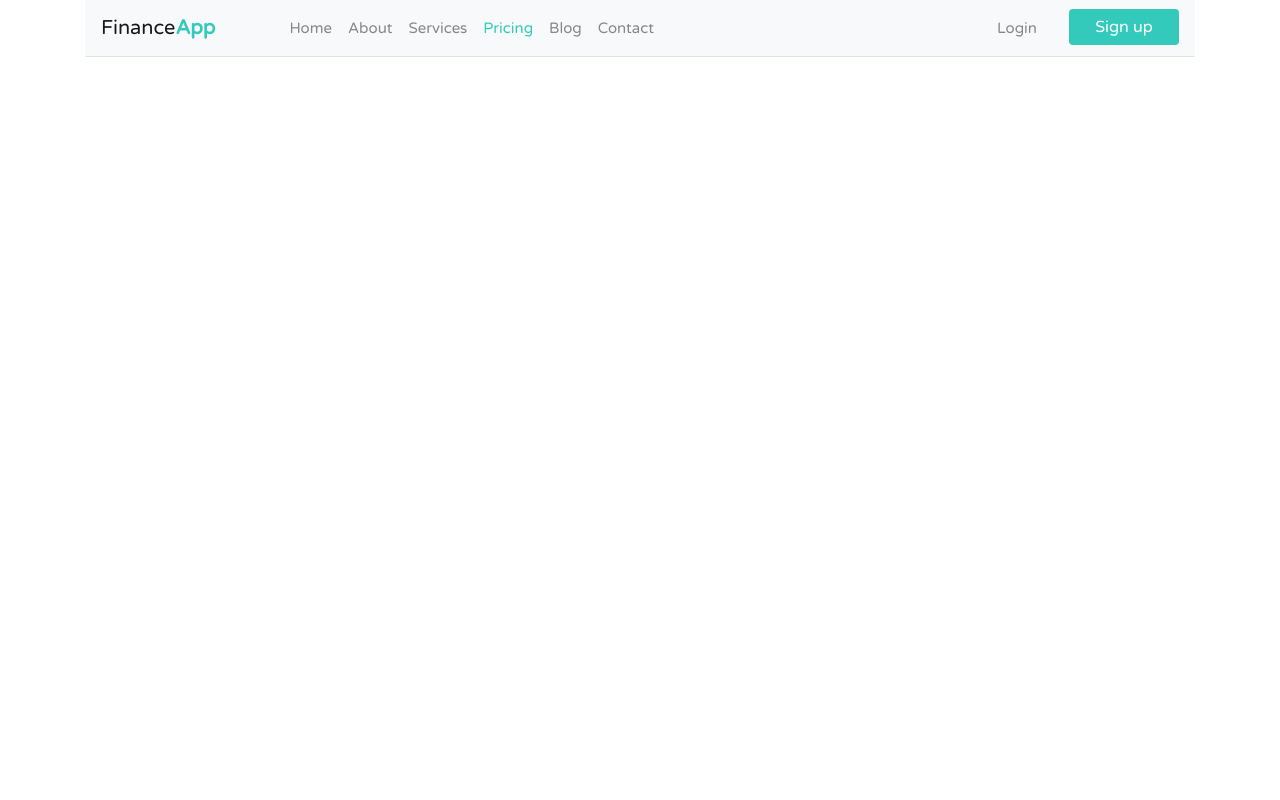
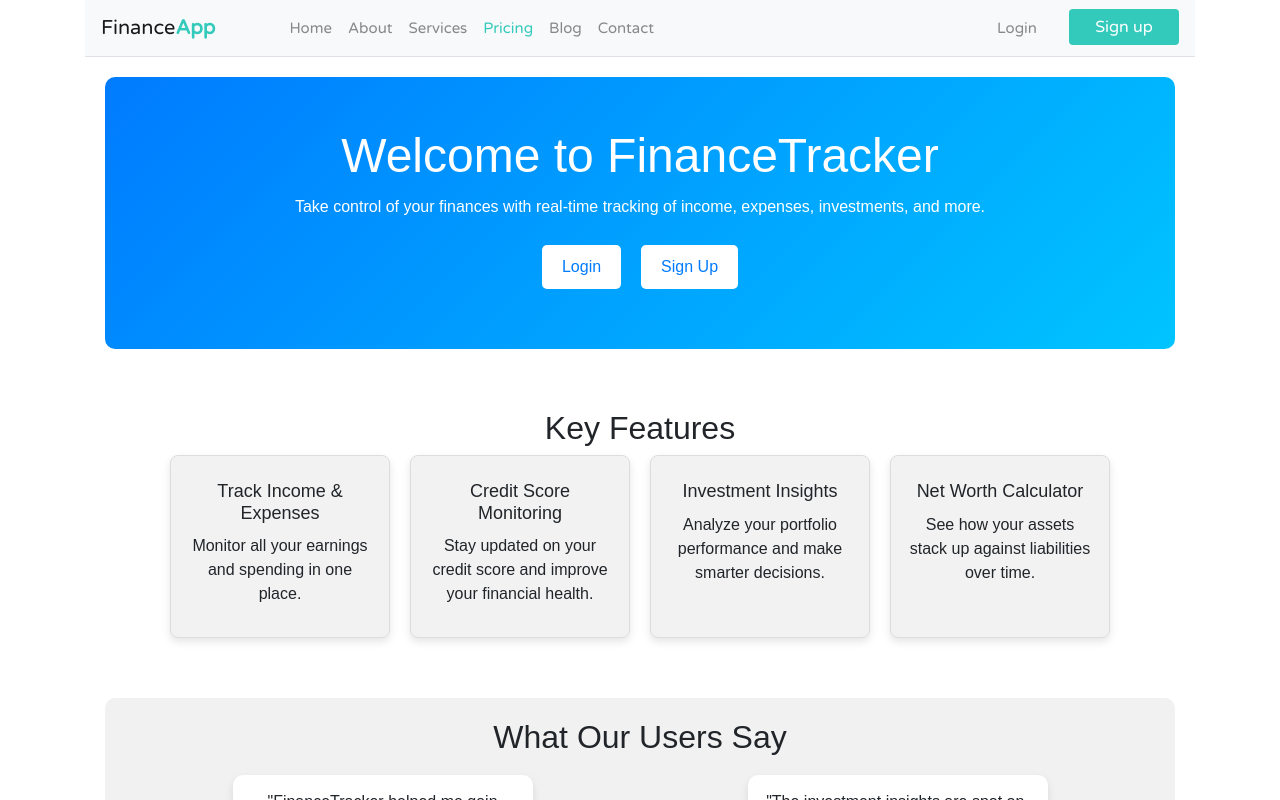
Before and after one commit to dorianbenitez/FinanceApp_UI, an Angular app: page / in a window 1280 px wide. Shown: the top 800 px of the page. Built offline with nearby package versions, Linux system fonts and the light colour scheme.

Commit message:
Added the default homepage

```diff
--- a/src/app/app-routing.module.ts
+++ b/src/app/app-routing.module.ts
@@ -13,7 +13,7 @@ const routes: Routes = [
   { path: 'adduser', component: UserFormComponent },
   { path: 'navbar', component: HomepageNavbarComponent},
   { path: 'loginPage', component: UserLoginPageComponent},
-  { path: 'generalLandingPage', component: GeneralLandingPageComponent},
+  { path: '', component: GeneralLandingPageComponent},
 ];
 
 @NgModule({
--- a/src/app/general-landing-page/general-landing-page.component.css
+++ b/src/app/general-landing-page/general-landing-page.component.css
@@ -97,3 +97,54 @@
     background-color: #0056b3;
     color: #fff;
   }
+
+/* General Features Section Styling */
+.features {
+    padding: 20px;
+    text-align: center;
+  }
+
+  /* Feature Cards Layout */
+  .feature-cards {
+    display: flex;
+    flex-wrap: wrap;
+    justify-content: center;
+    gap: 20px;
+  }
+
+  /* Card Styling */
+  .card {
+    background-color: #f2f2f2;
+    border: 1px solid #ddd;
+    border-radius: 8px;
+    padding: 15px;
+    width: 220px;
+    transition: box-shadow 0.3s ease, transform 0.3s ease;
+    cursor: pointer; /* Makes the entire card appear clickable */
+  }
+
+  .card:hover {
+    box-shadow: 0 16px 32px rgba(0, 0, 0, 0.1); /* Adds a slight shadow on hover */
+    transform: translateY(-2px); /* Slight lift effect */
+    transition: font-size 0.3s ease, color 0.3s ease;
+    background-color: rgb(248, 248, 248);
+  }
+
+  /* Removes link styles */
+  .card-link {
+    text-decoration: none;
+    color: inherit;
+  }
+
+  /* Header Styling */
+  .card h3 {
+    font-size: 18px;
+    margin: 10px 0;
+    transition: font-size 0.3s ease, color 0.3s ease;
+  }
+
+  /* Header Hover Effect */
+  .card:hover h3 {
+    font-size: 20px; /* Increase the size on hover */
+    color: #007bff; /* Highlight color on hover */
+  }
--- a/src/app/general-landing-page/general-landing-page.component.html
+++ b/src/app/general-landing-page/general-landing-page.component.html
@@ -9,28 +9,37 @@
       </div>
     </section>
 
-    <!-- Features Section -->
+<!-- Updated Features Section -->
 <section class="features">
     <h2>Key Features</h2>
     <div class="feature-cards">
       <div class="card">
+        <a href="#track-income-expenses" class="card-link">
           <h3>Track Income & Expenses</h3>
+        </a>
         <p>Monitor all your earnings and spending in one place.</p>
       </div>
       <div class="card">
+        <a href="#credit-score-monitoring" class="card-link">
           <h3>Credit Score Monitoring</h3>
+        </a>
         <p>Stay updated on your credit score and improve your financial health.</p>
       </div>
       <div class="card">
+        <a href="#investment-insights" class="card-link">
           <h3>Investment Insights</h3>
+        </a>
         <p>Analyze your portfolio performance and make smarter decisions.</p>
       </div>
       <div class="card">
+        <a href="#net-worth-calculator" class="card-link">
           <h3>Net Worth Calculator</h3>
+        </a>
         <p>See how your assets stack up against liabilities over time.</p>
       </div>
     </div>
   </section>
+
 
     <!-- Testimonials Section -->
     <section class="testimonials">
--- a/src/app/homepage-navbar/homepage-navbar.component.html
+++ b/src/app/homepage-navbar/homepage-navbar.component.html
@@ -15,14 +15,14 @@
 </head>
 <body>
     <nav class="navbar navbar-expand-lg navbar-light bg-light">
-        <a routerLink="/generalLandingPage" class="navbar-brand">Finance<b>App</b></a>
+        <a routerLink="/" class="navbar-brand">Finance<b>App</b></a>
         <button class="navbar-toggler" type="button" data-toggle="collapse" data-target="#navbarCollapse">
             <span class="navbar-toggler-icon"></span>
         </button>
         <div id="navbarCollapse" class="collapse navbar-collapse justify-content-start">
             <!-- Navigation Links -->
             <div class="navbar-nav">
-                <a routerLink="/generalLandingPage" class="nav-item nav-link">Home</a>
+                <a routerLink="/" class="nav-item nav-link">Home</a>
                 <a href="#" class="nav-item nav-link">About</a>
                 <a href="#" class="nav-item nav-link">Services</a>
                 <a href="#" class="nav-item nav-link active">Pricing</a>
```
Lines whose indentation alone changed are shown as unchanged.
